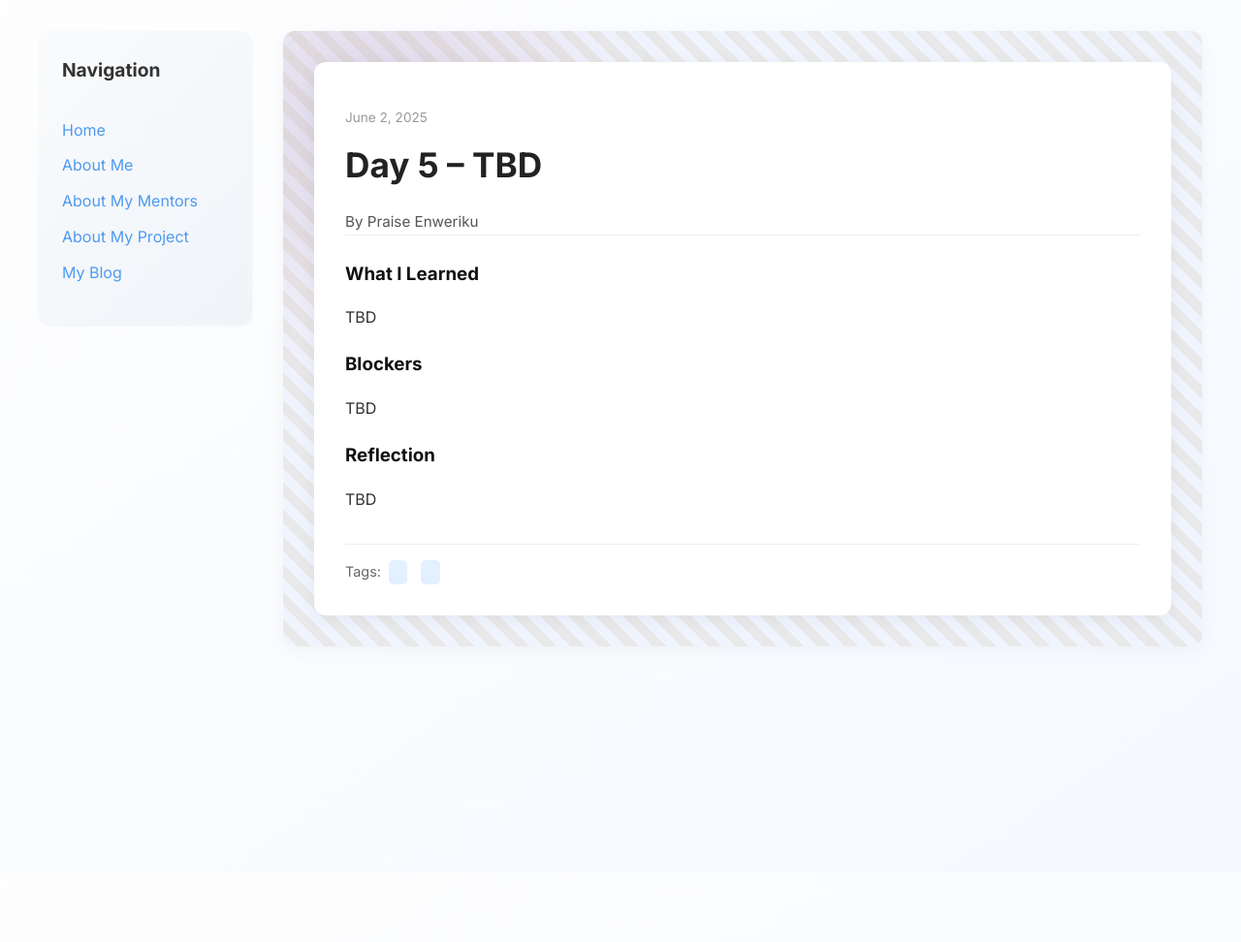
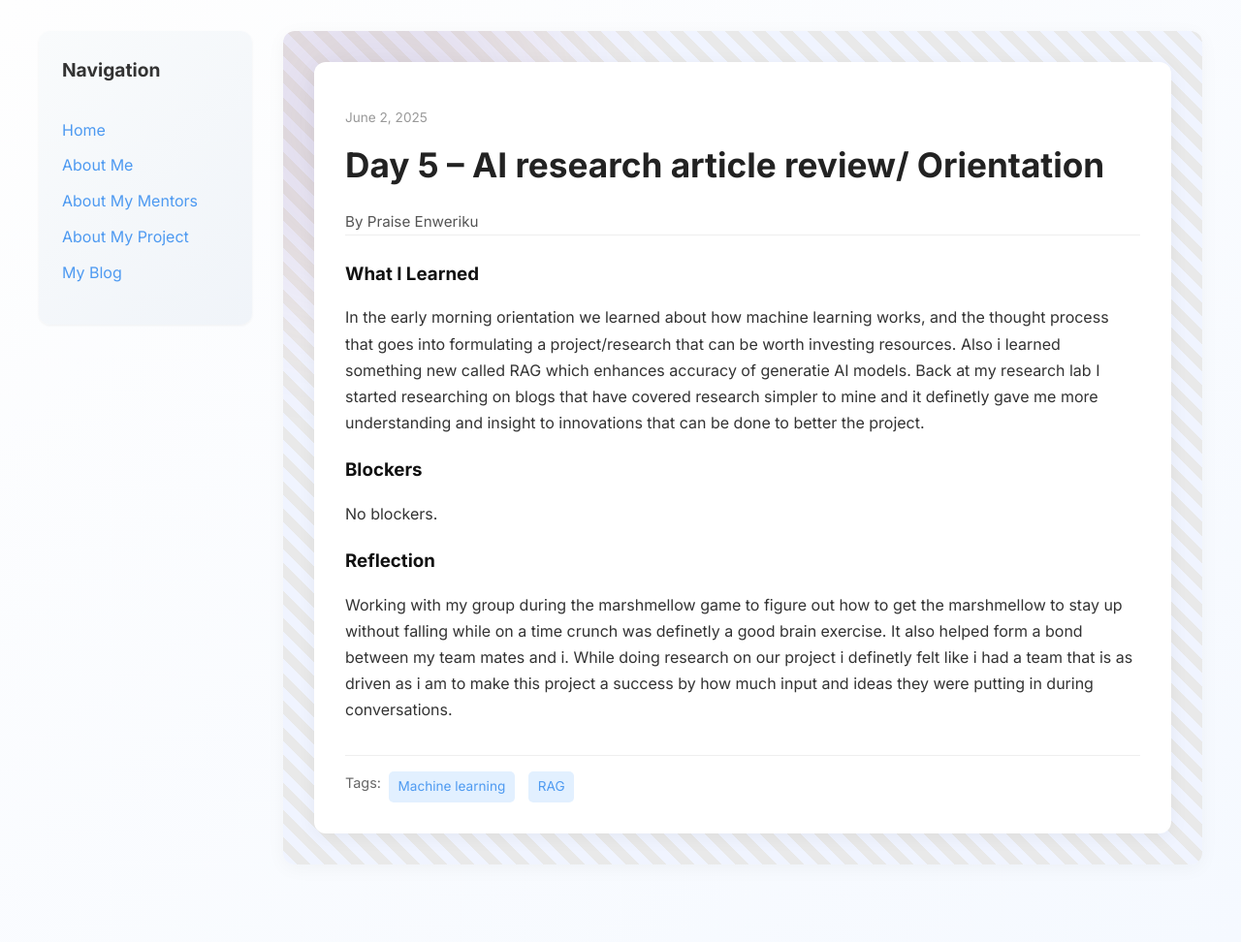
Before and after one commit to PraiseEnweriku1/PraiseEnweriku1.github.io, a Jekyll site: the page built from _posts/2025-06-02-day-5.md, in a window 1280 px wide. Shown: the whole page at 97% size. Built offline with Jekyll 4.4.1, drawn with Linux system fonts in a browser that asks for light colours; before the commit the page ends 900 px from its top, so only the background shows below that.

Commit message:
Update 2025-06-02-day-5.md

```diff
--- a/_posts/2025-06-02-day-5.md
+++ b/_posts/2025-06-02-day-5.md
@@ -2,7 +2,7 @@
 
 layout: post
 
-title: "Day 5 – TBD "
+title: "Day 5 – AI research article review/ Orientation "
 
 date: 2025-06-02
 
@@ -10,24 +10,24 @@ author: Praise Enweriku
 
 permalink: /day5.html
 
-tags: ["", ""]
+tags: ["Machine learning", "RAG"]
 
 
 
 what_i_learned: |
 
-  TBD
+  In the early morning orientation we learned about how machine learning works, and the thought process that goes into formulating a project/research that can be worth investing resources. Also i learned something new called RAG which enhances accuracy of generatie AI models. Back at my research lab I started researching on blogs that have covered research simpler to mine and it definetly gave me more understanding and insight to innovations that can be done to better the project.
 
 
 
 blockers: |
 
-  TBD
+  No blockers.
 
 
 
 reflection: |
 
-  TBD
+  Working with my group during the marshmellow game to figure out how to get the marshmellow to stay up without falling while on a time crunch was definetly a good brain exercise. It also helped form a bond between my team mates and i. While doing research on our project i definetly felt like i had a team that is as driven as i am to make this project a success by how much input and ideas they were putting in during conversations.
 
 ---
```
